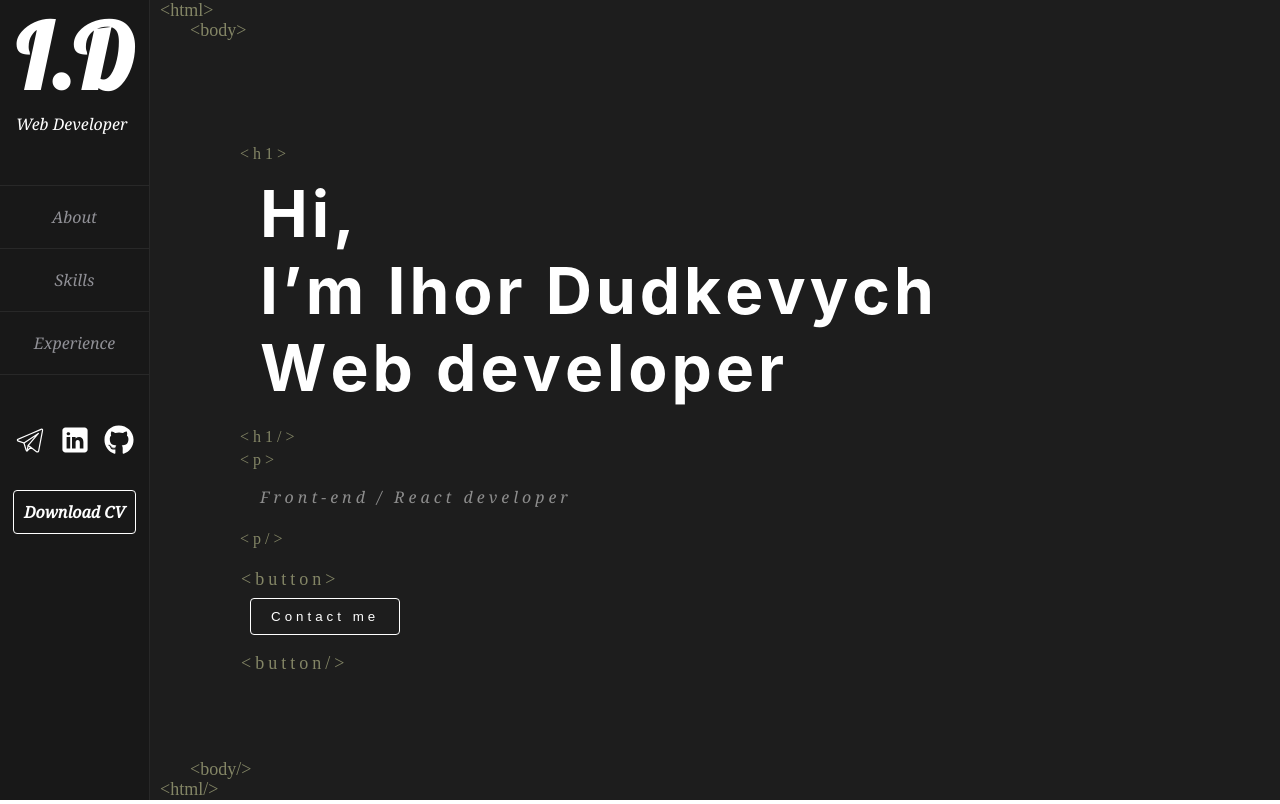
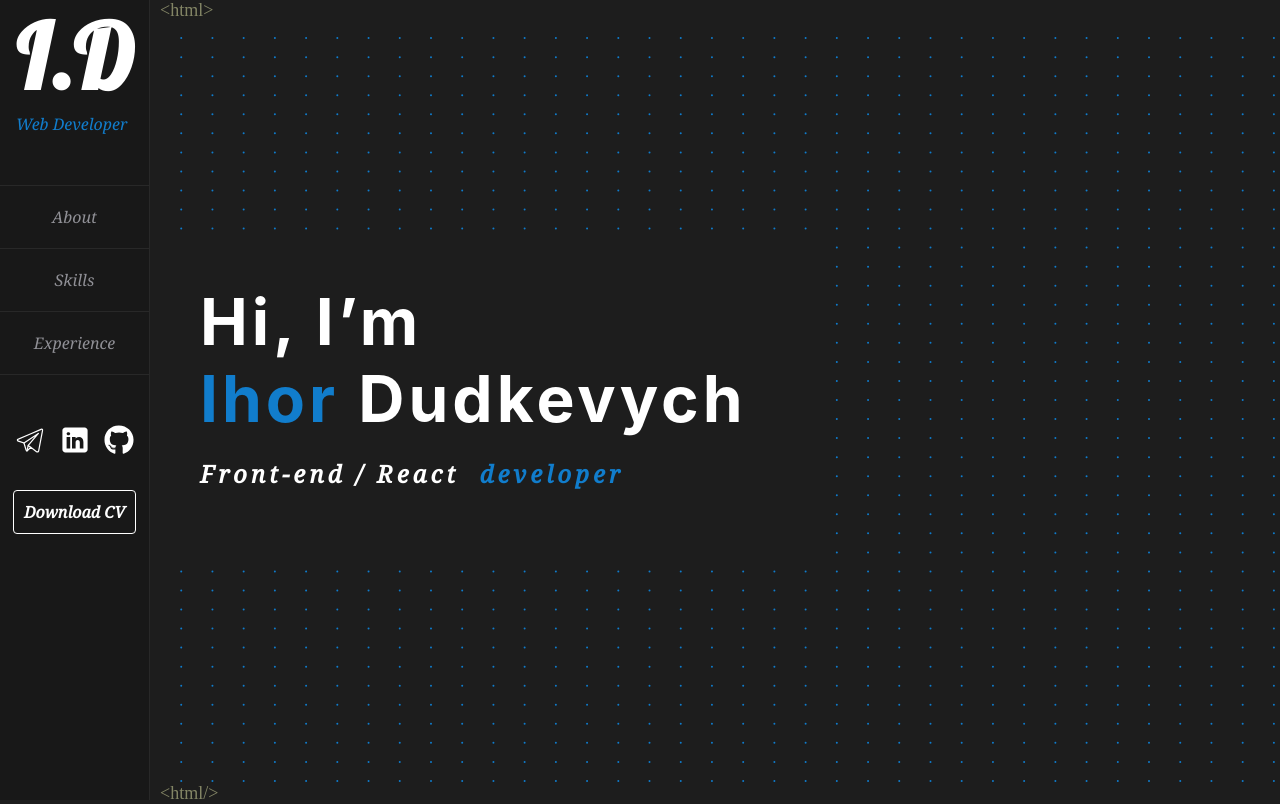
Before and after one commit to Egorka0105/portfolio, a React (Create React App) app in the folder my-app/: page / in a window 1280 px wide. Built offline with nearby package versions, Linux system fonts and the light colour scheme; a web font is replaced by a local one.

Commit message:
refactor banner with canvas animation

```diff
--- a/my-app/package.json
+++ b/my-app/package.json
@@ -16,6 +16,7 @@
     "classnames": "^2.3.1",
     "firebase": "^9.6.11",
     "formik": "^2.2.9",
+    "gsap": "^2.0.0",
     "lodash": "^4.17.21",
     "react": "^18.0.0",
     "react-dom": "^18.0.0",
--- a/my-app/src/Components/Banner/Banner.tsx
+++ b/my-app/src/Components/Banner/Banner.tsx
@@ -1,27 +1,23 @@
-import React, { useState } from 'react';
-import content from 'core/content.json';
-import cn from 'classnames';
-import { bannerTitleCreate } from 'core/functions';
-import Phone from './Phone';
+import React from 'react';
 import ModalWindowNavAnimation from '../ModalWindowNavAnimation/ModalWindowNavAnimation';
 import clN from './banner.module.scss';
+import BannerCanvas from './BannerCanvas';
 
 const Banner = () => {
-	const [btnIsOpen, setBtnIsOpen] = useState(false);
-	const bannerTitle = bannerTitleCreate(content.banner.title);
-
 	return (
 		<>
 			<ModalWindowNavAnimation />
 			<div className={clN.banner}>
-				<div className={clN.banner__title}>{bannerTitle}</div>
-				<p className={clN.banner__subTitle}>Front-end / React developer</p>
-				<div className={clN.banner__contact}>
-					<button type="button" className={cn('btn', clN.btn, { btnIsOpen })} onClick={() => setBtnIsOpen(!btnIsOpen)}>
-						Contact me
-					</button>
-					{btnIsOpen && <Phone />}
+				<div className={clN.banner__textWrapper}>
+					<div className={clN.title}>
+						Hi, I’m <br /> <strong>Ihor</strong> Dudkevych
+					</div>
+					<h2 className={clN.subTitle}>
+						Front-end / React &nbsp;
+						<strong>developer</strong>
+					</h2>
 				</div>
+				<BannerCanvas />
 			</div>
 		</>
 	);
--- /dev/null
+++ b/my-app/src/Components/Banner/BannerCanvas.tsx
@@ -0,0 +1,198 @@
+// @ts-nocheck
+/* eslint-disable */
+import React, { useEffect, useRef } from 'react';
+import TweenLite from 'gsap/TweenLite';
+import TweenMax from 'gsap/TweenMax';
+import clN from './banner.module.scss';
+
+const BannerCanvas = () => {
+	const canvasRef = useRef(null);
+
+	let isTablet = window.innerWidth < 1024
+
+	let Plus = function() {
+		this.x = 0;
+		this.y = 0;
+		this.top = 0;
+		this.left = 0;
+		this.height = 0;
+		this.width = 0;
+		this.scale = 1;
+		this.color = '#0f7ccc';
+	};
+
+	Plus.prototype.draw = function(ctx) {
+		ctx.save();
+		ctx.beginPath();
+		ctx.setTransform(this.scale, 0, 0, this.scale, this.left + this.x, this.top + this.y);
+		ctx.arc(0, 0, 1, 0, 2 * Math.PI);
+		ctx.fillStyle = this.color;
+		ctx.fill();
+		ctx.closePath();
+		ctx.restore();
+	};
+	function fitToContainer(canvas) {
+		// canvas.style.width = '100%';
+		// canvas.style.height = '100%';
+		canvas.width = canvas.offsetWidth;
+		canvas.height = canvas.offsetHeight;
+	}
+
+	function dist([x1, y1], [x2, y2]) {
+		let dx = x1 - x2;
+		let dy = y1 - y2;
+		return Math.sqrt(dx * dx + dy * dy) || 1;
+	}
+
+	useEffect(() => {
+		let c = canvasRef.current;
+		let context = c.getContext('2d');
+		fitToContainer(c);
+		let signs = [];
+		let gridLength = 40;
+		if (isTablet) {
+			gridLength = 20;
+		}
+		let mouse = { x: 0, y: 0 };
+		let mouseOver = false;
+		let mouseMoved = false;
+		c.width = window.innerWidth;
+		c.height = window.innerHeight;
+
+		for (let i = 0; i < gridLength; i++) {
+			signs[i] = [];
+			for (let j = 0; j < gridLength; j++) {
+				signs[i][j] = new Plus();
+				signs[i][j].left = c.width / (gridLength + 1) * (i + 1);
+				signs[i][j].top = c.height / (gridLength + 2) * (j + 2);
+				signs[i][j].width = 2;
+				signs[i][j].height = 2;
+
+				let iStart;
+				let iEnd;
+				let jStart;
+				let jEnd;
+
+				if(isTablet) {
+					iStart = 0;
+					iEnd = 15;
+					jStart = 5;
+					jEnd = 13;
+				} else {
+					iStart = 0;
+					iEnd = 20;
+					jStart = 11;
+					jEnd = 27;
+				}
+
+				if ((i >= iStart && i <= iEnd) && (j >= jStart && j <= jEnd)) {
+					signs[i][j].color = 'transparent';
+				}
+			}
+		}
+
+		TweenLite.ticker.addEventListener('tick', draw);
+
+		function draw() {
+			context.clearRect(0, 0, c.width, c.height);
+
+			if (mouseOver && mouseMoved) {
+				calculateSigns();
+				mouseMoved = false;
+			}
+
+			for (let i = 0; i < gridLength; i++) {
+				for (let j = 0; j < gridLength; j++) {
+					let sign = signs[i][j];
+					sign.draw(context);
+				}
+			}
+		}
+
+		function calculateSigns() {
+			for (let i = 0; i < gridLength; i++) {
+				for (let j = 0; j < gridLength; j++) {
+					let sign = signs[i][j];
+					let hyp = Math.min(c.width, c.height) / gridLength * 2;
+					let d = dist([sign.left, sign.top], [mouse.x, mouse.y]);
+					let ax = mouse.x - sign.left;
+					let ay = mouse.y - sign.top;
+					let angle = Math.atan2(ay, ax);
+					if (d < hyp + sign.width) {
+						hyp = d;
+						TweenMax.to(sign, 0.3, { scale: 2.5 });
+					} else {
+						TweenMax.to(sign, 0.3, { scale: 1 });
+					}
+
+					TweenMax.to(sign, 0.3, {
+						x: Math.cos(angle) * hyp,
+						y: Math.sin(angle) * hyp,
+					});
+				}
+			}
+		}
+
+		c.addEventListener('mousemove', mouseMove);
+		c.addEventListener('touchmove', mouseMove);
+
+		function mouseMove(e) {
+			if (e.targetTouches && e.targetTouches[0]) {
+				e = e.targetTouches[0];
+			}
+			let rect = c.getBoundingClientRect();
+			mouse.x = e.clientX - rect.left;
+			mouse.y = e.clientY - rect.top;
+			mouseMoved = true;
+		}
+
+		c.addEventListener('mouseenter', function() {
+			mouseOver = true;
+		});
+
+		c.addEventListener('touchstart', function(e) {
+			mouseOver = true;
+			mouseMove(e);
+		});
+
+		c.addEventListener('mouseleave', mouseLeave);
+		c.addEventListener('touchend', mouseLeave);
+
+		function mouseLeave() {
+			mouseOver = false;
+
+			for (let i = 0; i < gridLength; i++) {
+				for (let j = 0; j < gridLength; j++) {
+					let sign = signs[i][j];
+					if (!mouseOver) {
+						TweenMax.to(sign, 0.3, { x: 0, y: 0, scale: 1 });
+					}
+				}
+			}
+		}
+
+		window.addEventListener('resize', function() {
+			c.width = container.offsetWidth;
+			c.height = container.offsetHeight;
+			for (let i = 0; i < gridLength; i++) {
+				for (let j = 0; j < gridLength; j++) {
+					let min = Math.min(c.width, c.height);
+					let sign = signs[i][j];
+					sign.left = c.width / (gridLength + 1) * (i + 1);
+					sign.top = c.height / (gridLength + 1) * (j + 1);
+					sign.width = min / 50;
+					sign.height = min / 50;
+				}
+			}
+		});
+
+	}, []);
+
+	return (
+		<div className={clN.bannerCanvas}>
+			<canvas ref={canvasRef} id='c'/>
+		</div>
+	);
+};
+
+export default BannerCanvas;
--- a/my-app/src/Components/Banner/banner.module.scss
+++ b/my-app/src/Components/Banner/banner.module.scss
@@ -6,40 +6,54 @@
   width: 100%;
   min-height: 100vh;
   display: flex;
-  flex-direction: column;
   justify-content: center;
   color: $bannerTextColor;
+  z-index: 2;
 
   @include display-960 {
     padding: 0 10px;
   }
 
-  @include displayHeight-550{
+  @include display-960 {
+    padding: 0 10px;
+  }
+
+  @include displayHeight-550 {
     margin-bottom: 100px;
   }
 
+  &__textWrapper {
+    position: absolute;
+    left: 200px;
+    top: 48%;
+    transform: translateY(-50%);
+
+    @include display-1024 {
+      left: 30px;
+    }
+
+    @include display-480 {
+      left: 20px;
+    }
+
+
     // main title - h1
-  &__title {
-    position: relative;
-    margin-left: 100px;
+    .title {
       font-size: 64px;
       letter-spacing: 4px;
-    padding: 10px;
       font-weight: 700;
 
-    @include display-960 {
-      padding: 0;
-      margin-left: 40px;
+      strong {
+        color: $bannerSecondTextColor;
       }
 
       @include display-768 {
-      font-size: 36px;
+        font-size: 50px;
       }
 
       @include display-480 {
-      margin-bottom: 40px;
-      margin-left: 30px;
-      font-size: 6vw;
+        font-size: 30px;
+        padding: 0;
       }
 
       @include displayHeight-550 {
@@ -56,156 +70,35 @@
           transition: all 0.8s ease-out;
         }
       }
+    }
 
-    &:before {
-      content: "<h1>";
-      @include tagBefore(-10px, -20px);
-      font-size: 16px;
-      font-weight: 500;
+    .subTitle {
+      margin-top: 20px;
+      letter-spacing: 4px;
+      display: block;
+      color: $bannerTextColor;
+
+      strong {
+        color: $bannerSecondTextColor;
+      }
+
 
       @include display-480 {
-        font-size: 3vw;
-      }
-    }
-
-    &:after {
-      content: "<h1/>";
-      @include tagAfter(-10px, -30px);
-      font-size: 16px;
-      font-weight: 500;
-
-      @include display-480 {
-        font-size: 3vw;
+        padding: 0;
+        font-size: 14px;
       }
     }
   }
 
 
-  &__subTitle {
-    padding: 10px;
-    position: relative;
-    margin-left: 100px;
-    margin-top: 60px;
-    letter-spacing: 4px;
-    display: block;
-    color: $bannerSubTitle;
+  .bannerCanvas {
+    overflow: hidden;
+    background-color: transparent;
+    z-index: 1;
 
-    @include display-960 {
-      margin-left: 40px;
-      margin-top: 50px;
+    canvas {
+
     }
 
-    @include display-480 {
-      padding: 0;
-      font-size: 4vw;
-      margin-left: 30px;
-    }
-
-    &:before {
-      content: "<p>";
-      @include tagBefore(-10px, -25px);
-      font-size: 16px;
-
-      @include display-480 {
-        font-size: 3vw;
   }
 }
-
-    &:after {
-      content: "<p/>";
-      @include tagAfter(-10px, -30px);
-      font-size: 16px;
-
-      @include display-480 {
-        font-size: 3vw;
-      }
-    }
-  }
-
-  // btn "contact me" style
-  &__contact {
-    position: relative;
-    margin-left: 100px;
-    margin-top: 80px;
-    display: flex;
-
-    @include display-960 {
-      margin-left: 40px;
-    }
-
-    @include display-480 {
-      margin-left: 20px;
-      letter-spacing: 2px;
-    }
-
-    .btn {
-
-      @include display-480 {
-        font-size: 3vw;
-        letter-spacing: 2px;
-      }
-
-      &:before {
-        content: "<button>";
-        font-size: 16px;
-        @include tagBefore(-10px, -30px);
-
-        @include display-480 {
-          font-size: 3vw;
-        }
-      }
-
-      &:after {
-        content: "<button/>";
-        font-size: 16px;
-        @include tagAfter(-10px, -40px);
-
-        @include display-480 {
-          font-size: 3vw;
-        }
-      }
-    }
-  }
-
-  // phone block
-  .phone {
-    position: absolute;
-    transform: translate(70%, -24%);
-    display: flex;
-    flex-direction: column;
-    border-radius: 4px;
-    padding: 10px 20px;
-    width: fit-content;
-
-    &__number {
-      display: inline-block;
-      color: white;
-      font-family: "Noto Serif", serif;
-      font-size: 30px;
-      text-align: center;
-
-      @include display-480 {
-        font-size: 4vw;
-      }
-    }
-  }
-
-  // body tag open
-  &:before {
-    content: "<body>";
-    @include tagBefore(190px, 20px);
-
-    @include display-1024 {
-      left: 30px;
-    }
-  }
-  // body tag close
-  &:after {
-    content: "<body/>";
-    @include tagAfter(190px, 20px);
-
-    @include display-1024 {
-      left: 30px;
-    }
-  }
-}
--- a/my-app/src/Components/Header/header.module.scss
+++ b/my-app/src/Components/Header/header.module.scss
@@ -53,6 +53,10 @@
       font-family: 'Lobster', cursive;
       font-size: 90px;
     }
+
+    .job{
+      color: $bannerSecondTextColor;
+    }
   }
 
   // icon links style
--- a/my-app/src/Components/Skills/Slider.tsx
+++ b/my-app/src/Components/Skills/Slider.tsx
@@ -34,20 +34,20 @@ const Slider: FC = () => {
 					},
 				}}
 			>
-				<SwiperSlide className="slide-wrapper">
-					<img className="toolsItem" alt="jira" src={jira} />
+				<SwiperSlide className="slide-wrapper slide">
+					<img width={100} className="toolsItem" alt="jira" src={jira} />
 				</SwiperSlide>
-				<SwiperSlide className="slide-wrapper">
-					<img className="toolsItem" alt="webstorm" src={webstorm} />
+				<SwiperSlide className="slide-wrapper slide">
+					<img width={100} className="toolsItem" alt="webstorm" src={webstorm} />
 				</SwiperSlide>
-				<SwiperSlide className="slide-wrapper">
-					<img className="toolsItem" alt="windows" src={windows} />
+				<SwiperSlide className="slide-wrapper slide">
+					<img width={100} className="toolsItem" alt="windows" src={windows} />
 				</SwiperSlide>
-				<SwiperSlide className="slide-wrapper">
-					<img className="toolsItem" alt="figma" src={figma} />
+				<SwiperSlide className="slide-wrapper slide">
+					<img width={100} className="toolsItem" alt="figma" src={figma} />
 				</SwiperSlide>
-				<SwiperSlide className="slide-wrapper">
-					<img className="toolsItem" alt="confluence" src={confluence} />
+				<SwiperSlide className="slide-wrapper slide">
+					<img width={100} className="toolsItem" alt="confluence" src={confluence} />
 				</SwiperSlide>
 			</Swiper>
 		</div>
--- a/my-app/src/Components/Skills/skills.module.scss
+++ b/my-app/src/Components/Skills/skills.module.scss
@@ -148,6 +148,7 @@
   }
 
   .toolsSlider {
+    text-align: center;
     .title {
       text-align: center;
       margin-bottom: 20px;
--- a/my-app/src/assets/css/colors.scss
+++ b/my-app/src/assets/css/colors.scss
@@ -18,6 +18,7 @@ $bannerBtnHoverText: #000;
 $bannerBtnHoverBackground: #fff;
 $bannerTitleHover: #6ef8c6;
 $bannerTextColor: #fff;
+$bannerSecondTextColor: rgb(17,125,204);
 
 // skills
 
--- a/my-app/src/core/content.json
+++ b/my-app/src/core/content.json
@@ -2,15 +2,11 @@
   "banner": {
     "title": [
       [
-        "Hi,"
+        "Hi, I’m"
       ],
       "br",
       [
-        "I’m Ihor Dudkevych"
-      ],
-      "br",
-      [
-        "Web developer"
+        "Ihor Dudkevych"
       ]
     ]
   },
--- a/my-app/src/index.module.scss
+++ b/my-app/src/index.module.scss
@@ -113,3 +113,8 @@ input, textarea {
     }
   }
 }
+
+.slide{
+  display: flex;
+  justify-content: center;
+}
```
Also changed, not shown: my-app/.eslintrc.json, 1 other file (tests, documents, lock files or other folders). Lines whose indentation alone changed are shown as unchanged.
